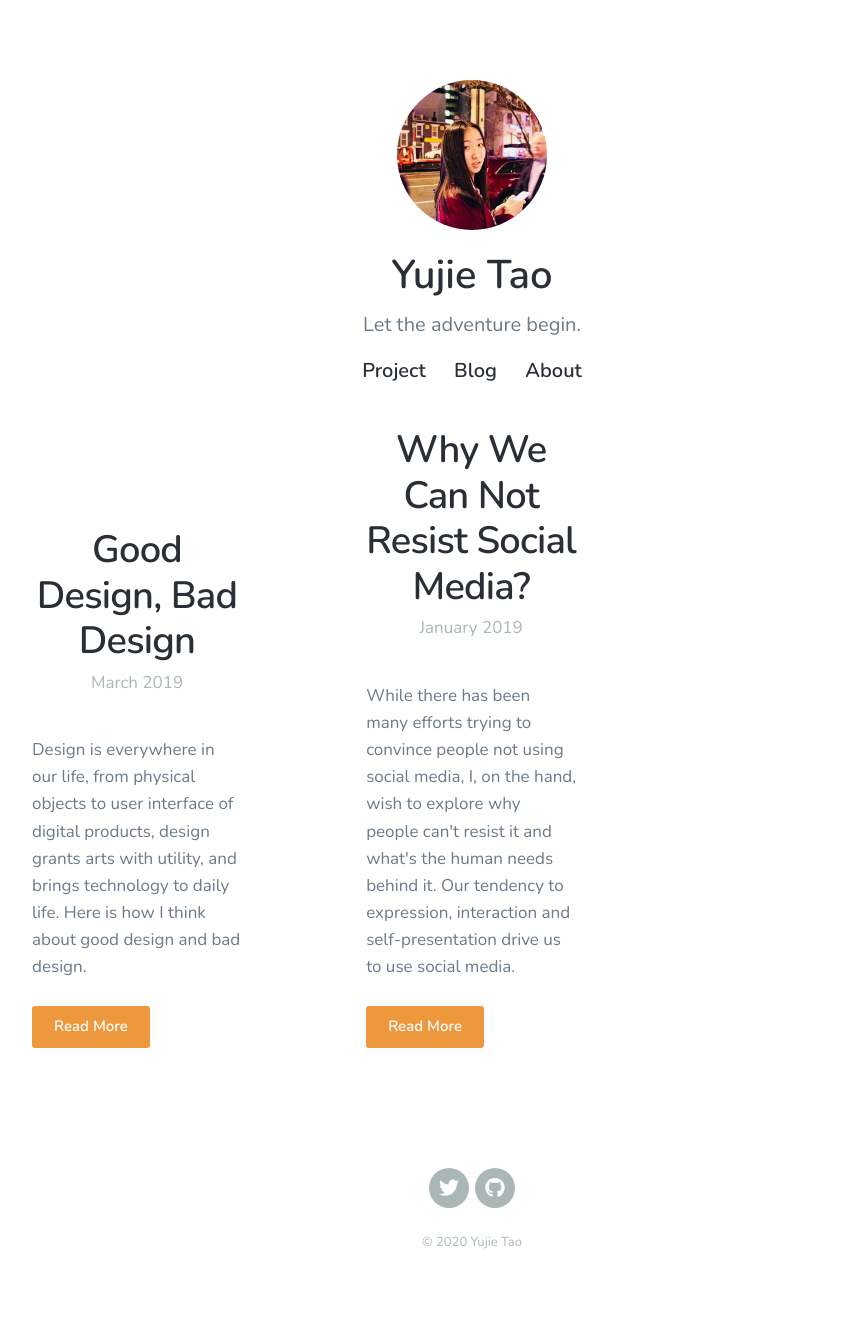
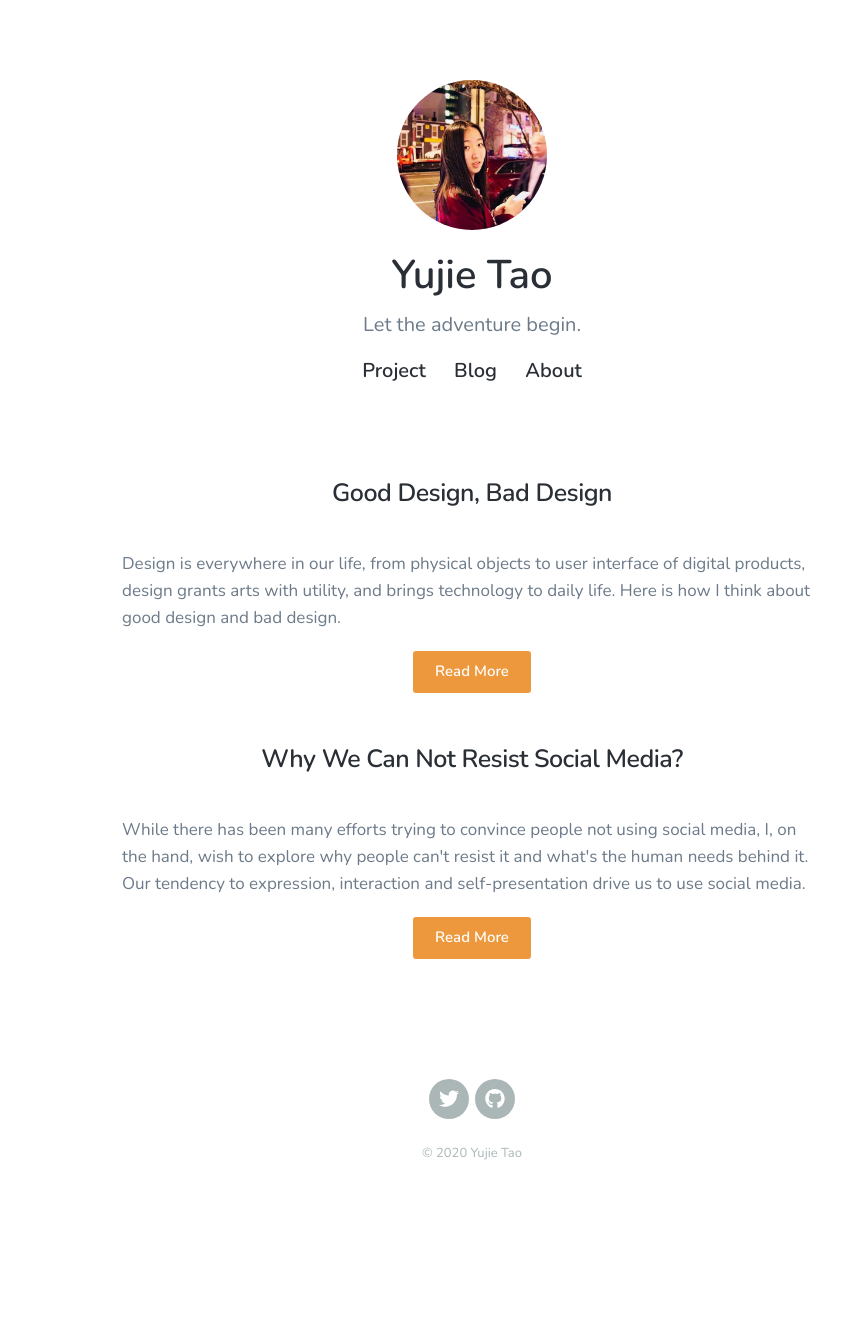
Before and after one commit to yujie-tao/personal-website, a Jekyll site: the page built from blogs/index.html, in a window 1280 px wide. Shown: the whole page, without its empty margins (168-1009 px from the left). Built offline with Jekyll 4.4.1, drawn with Linux system fonts in a browser that asks for light colours; nearby versions of some CDN libraries; after the commit the page ends 1240 px from its top, so only the background shows below that.

Commit message:
update blog format

```diff
--- a/_sass/_includes/_listing.scss
+++ b/_sass/_includes/_listing.scss
@@ -87,13 +87,22 @@
 	}
 }
 
+.listing-post__content div{
+	text-align: center;
+	margin-top: 20px;
+}
+
 .listing-post__subtitle {
 	margin-top: 5px;
 	color: $text-light-color;
 }
 
 h6.listing-post__title{
-	margin-top:20px;
+	margin-top: 20px;
+}
+
+h3.listing-post__title{
+	margin-top: 50px;
 }
 
 .pagination {
--- a/blogs/index.html
+++ b/blogs/index.html
@@ -11,11 +11,10 @@
 
 		{% for project in site.blogs reversed %}
 
-		<article class="listing-post">
-
+		<article class="listing-post2">
 			<div class="listing-post__header">
-				<h2 class="listing-post__title"><a href="{{ project.url | relative_url }}">{{ project.title }}</a></h2>
-				<p class="listing-post__subtitle">{{ project.subtitle }}</p>
+				<h3 class="listing-post__title"><a href="{{ project.url | relative_url }}">{{ project.title }}</a></h3>
+				<!-- <p class="listing-post__subtitle">{{ project.subtitle }}</p> -->
 			</div>
 
 			{% if project.featured_image %}
@@ -24,7 +23,7 @@
 
 			<div class="listing-post__content">
 				<p>{{ project.excerpt }}</p>
-				<p><a href="{{ project.url | relative_url }}" class="button">Read More</a>
+				<div><a href="{{ project.url | relative_url }}" class="button">Read More</a></div>
 			</div>
 
 		</article>
```
